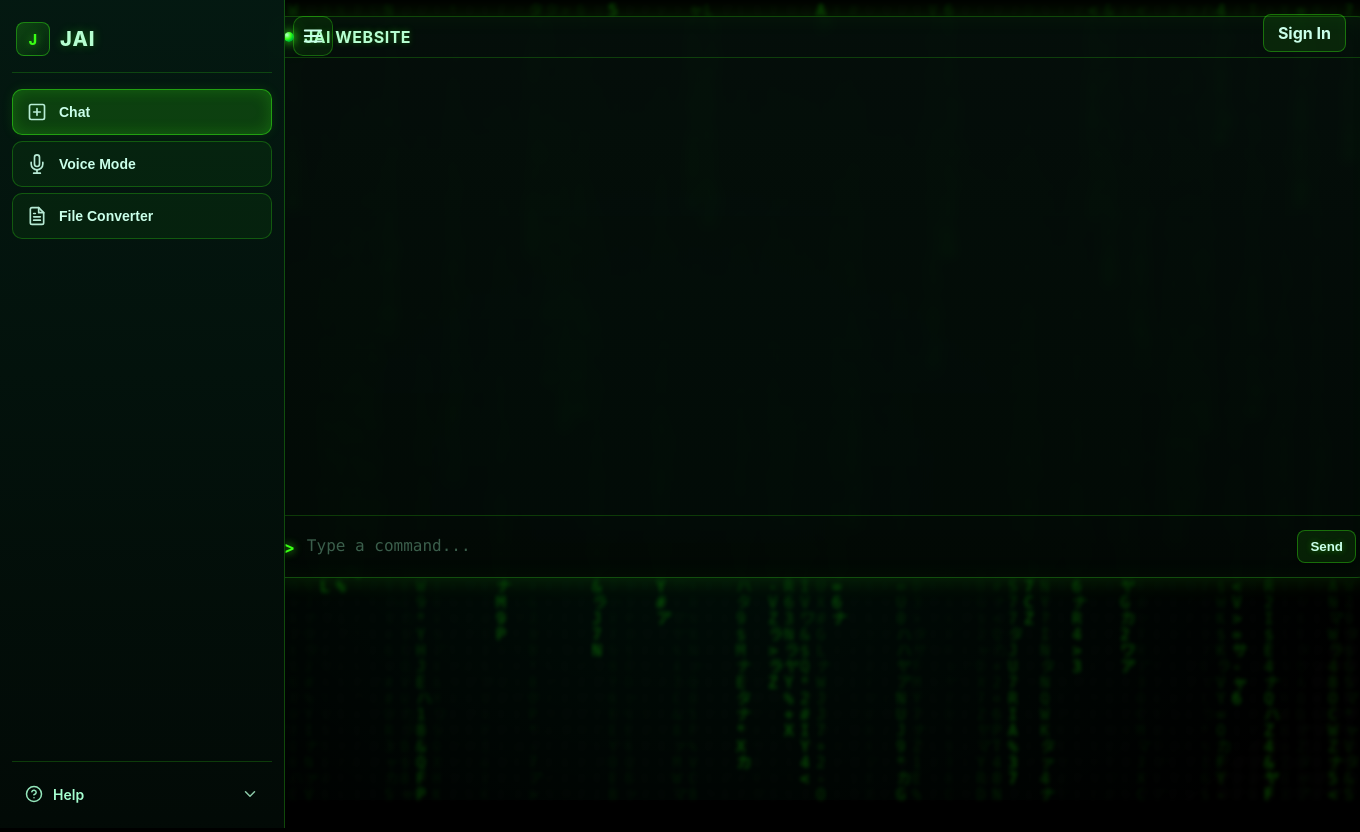
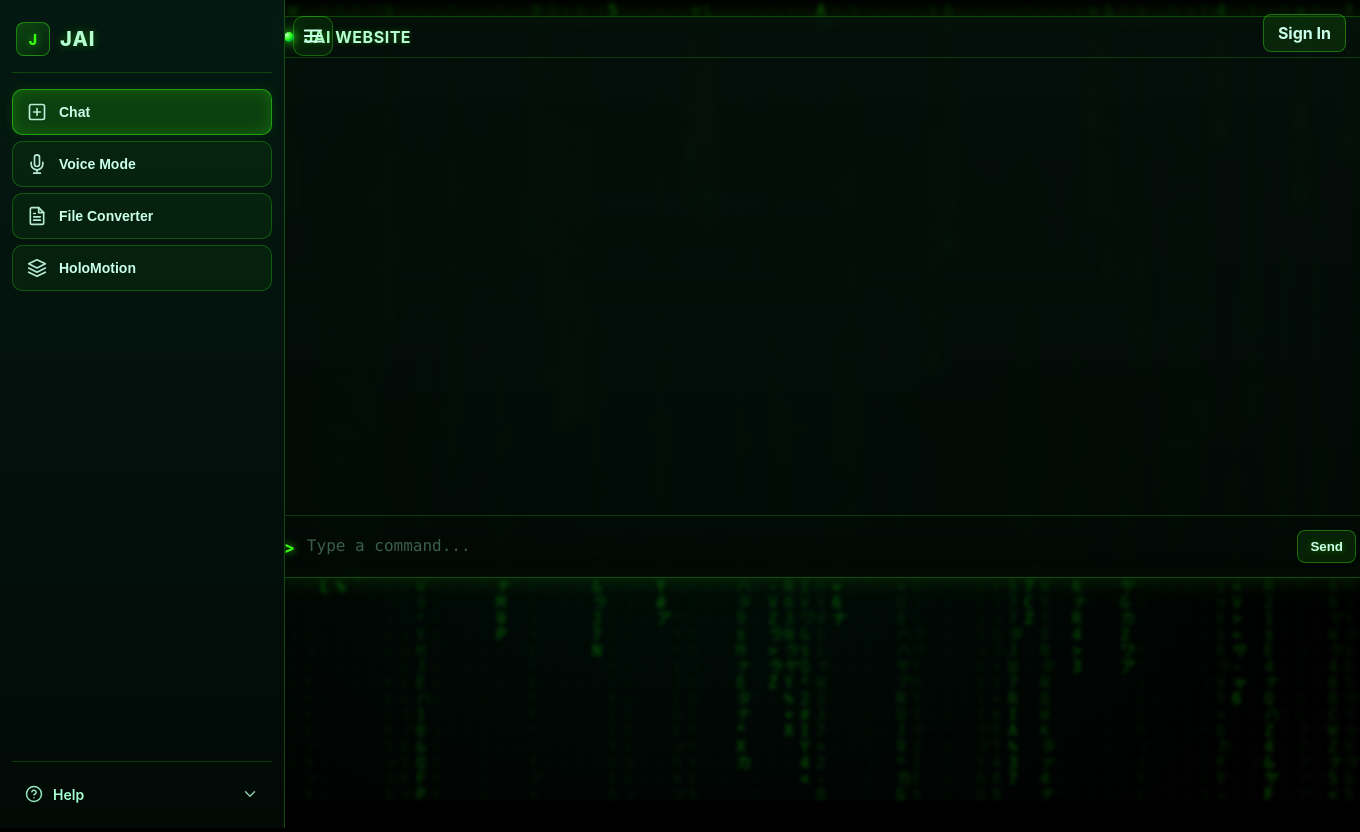
Before and after one commit to HACKERpgx/JAI, a FastAPI app: page / in a window 1360 px wide. Run offline with FastAPI, Linux system fonts and the light colour scheme; parts of the project's set-up code (start-up, migrations or seed data) failed here and were passed over; some libraries are stand-ins or nearby versions.

Commit message:
Add HoloMotion button to sidebar below File Converter

```diff
--- a/JAI/templates/index.html
+++ b/JAI/templates/index.html
@@ -91,6 +91,7 @@
     <button id="navChat" class="nav-item active">Chat</button>
     <button id="navVoice" class="nav-item">Voice Mode</button>
     <button id="navFileConverter" class="nav-item" onclick="window.open('https://convertio.co/', '_blank', 'noopener,noreferrer')">File Converter</button>
+    <button id="navHoloMotion" class="nav-item" onclick="window.open('https://hackerpgx.github.io/HoloMotion/', '_blank', 'noopener,noreferrer')">HoloMotion</button>
     <button id="navImage" class="nav-item">Image Generator</button>
       </nav>
   <div class="stacker">
--- a/templates/index.html
+++ b/templates/index.html
@@ -250,6 +250,14 @@
             <polyline points="10 9 9 9 8 9"></polyline>
           </svg>
           <span>File Converter</span>
+        </button>
+        <button id="navHoloMotion" class="nav-item" data-label="HoloMotion" onclick="window.open('https://hackerpgx.github.io/HoloMotion/', '_blank', 'noopener,noreferrer')">
+          <svg viewBox="0 0 24 24" fill="none" stroke="currentColor" stroke-width="2" stroke-linecap="round" stroke-linejoin="round">
+            <polygon points="12 2 2 7 12 12 22 7 12 2"></polygon>
+            <polyline points="2 17 12 22 22 17"></polyline>
+            <polyline points="2 12 12 17 22 12"></polyline>
+          </svg>
+          <span>HoloMotion</span>
         </button>
       </div>
 
```
